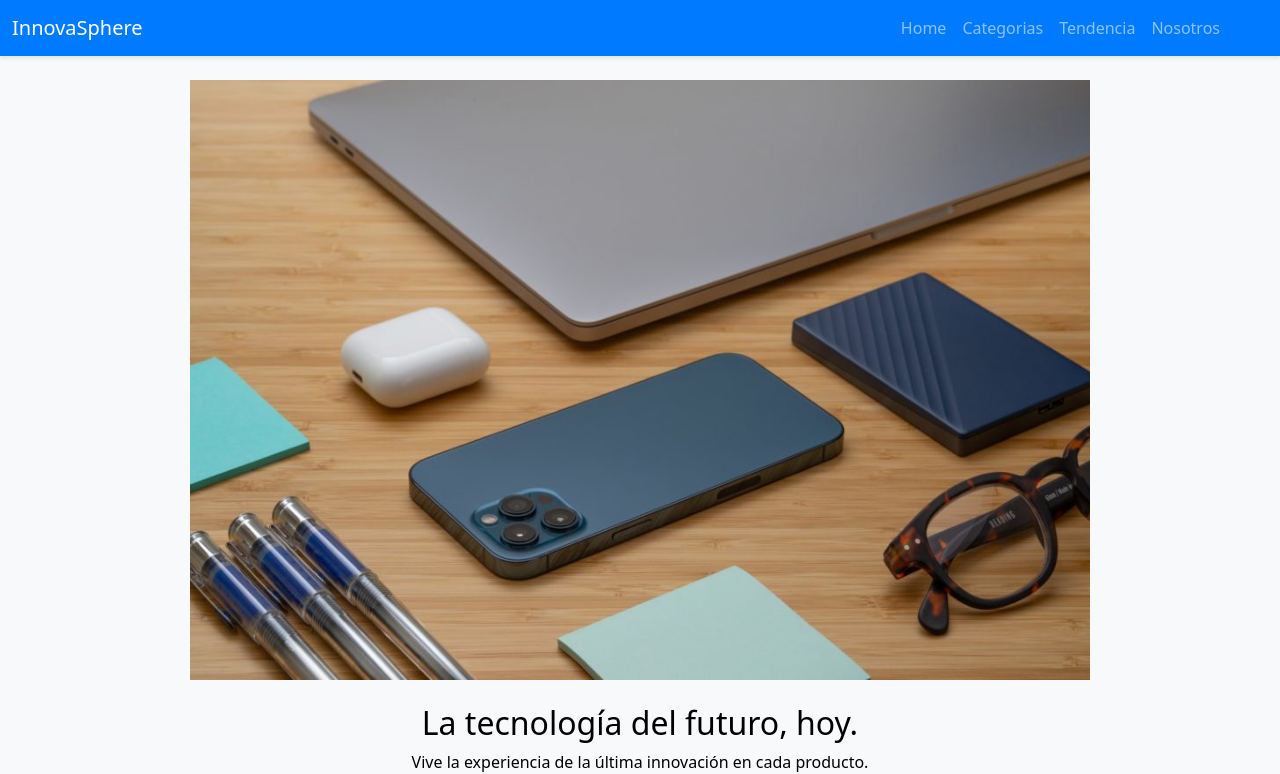
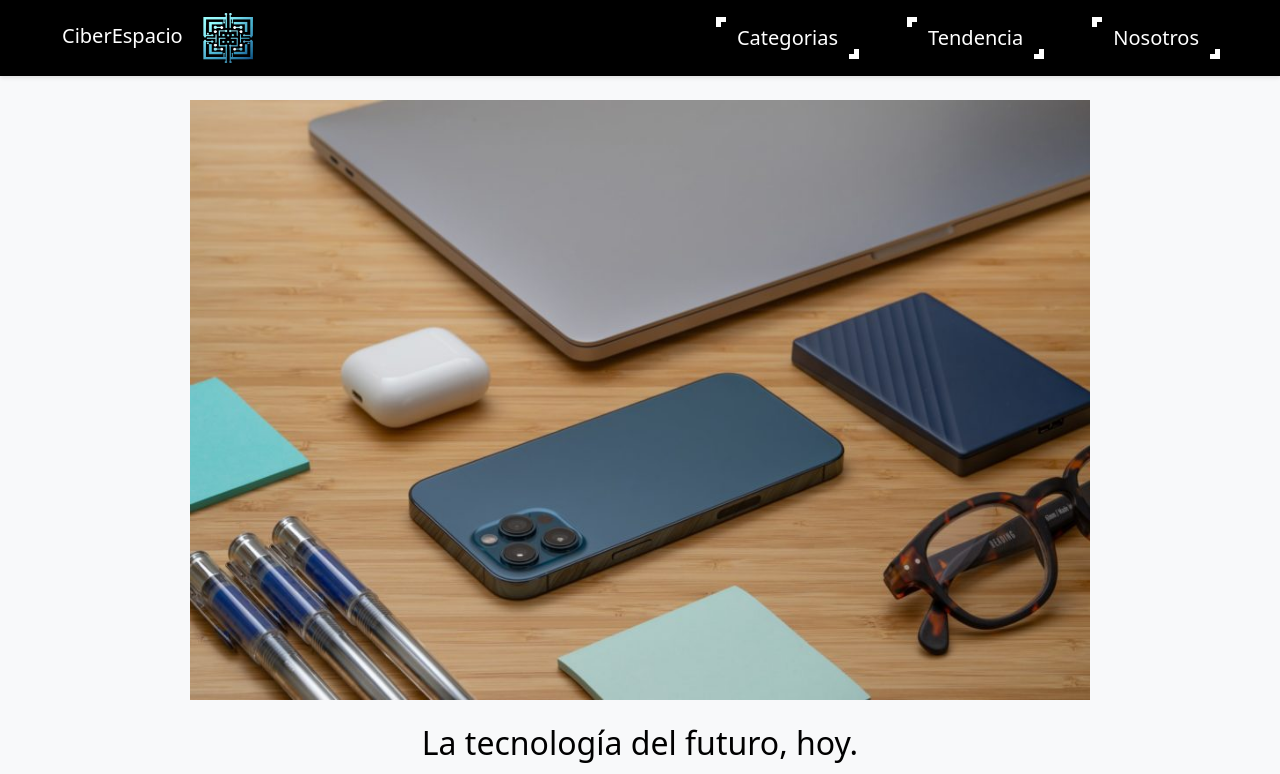
Before and after one commit to sajuoiz/proyecto.UDG, a Next.js app: page / in a window 1280 px wide. Shown: the top 774 px of the page. Built offline with nearby package versions, Linux system fonts and the light colour scheme.

Commit message:
header ha sido actualizado

```diff
--- a/app/header/index.tsx
+++ b/app/header/index.tsx
@@ -1,9 +1,19 @@
+import Image from 'next/image';
+import LogoImg from '../../public/imagenes/logo/logo-principal.png';
+
 const Header = () => {
   return (
     <header className={`navbar navbar-expand-lg navbar-dark custom-header`}>
       <div className="container-fluid">
-        <a className="navbar-brand" href="#">
-          InnovaSphere
+        <a className="navbar-brand" style={{ marginLeft: '50px' }} href="#">
+          CiberEspacio
+          <Image
+            src={LogoImg}
+            alt="Logo de la empresa"
+            width={50}
+            height={50}
+            style={{ marginLeft: '20px' }}
+          />
         </a>
         <button
           className="navbar-toggler"
@@ -16,31 +26,25 @@ const Header = () => {
         >
           <span className="navbar-toggler-icon"></span>
         </button>
-        <div className="navbar-collapse collapse" id="navbarNavDropdown">
+        {/* create a next image with a good aspect ratio for the logo in the header */}
+
+        <div
+          className="navbar-collapse d-flex justify-content-end collapse me-4"
+          id="navbarNavDropdown"
+        >
           <ul className="navbar-nav custom-navbar-nav">
-            <li className="nav-item">
-              <a className="nav-link custom-nav-link" href="#">
-                Home
-              </a>
-            </li>
-            <li className="nav-item">
-              <a
-                className="nav-link custom-nav-link"
-                href="#categorias-destacadas"
-              >
+            <li className="data-container px-4">
+              <a className="btn" href="#categorias-destacadas">
                 Categorias
               </a>
             </li>
-            <li className="nav-item">
-              <a
-                className="nav-link custom-nav-link"
-                href="#productos-populares"
-              >
+            <li className="data-container px-4">
+              <a className="btn" href="#productos-populares">
                 Tendencia
               </a>
             </li>
-            <li className="nav-item" style={{ paddingRight: '40px' }}>
-              <a className="nav-link custom-nav-link" href="#sobre-nosotros">
+            <li className="data-container px-4">
+              <a className="btn" href="#sobre-nosotros">
                 Nosotros
               </a>
             </li>
--- a/app/layout.tsx
+++ b/app/layout.tsx
@@ -1,5 +1,6 @@
 import 'bootstrap/dist/css/bootstrap.min.css';
-import './all.css';
+import './styles/all.css';
+import './styles/header.css';
 
 export default function RootLayout({
   children,
--- a/app/all.css
+++ b/app/styles/all.css
@@ -1,23 +1,3 @@
-.custom-header {
-  background-color: #007bff;
-  box-shadow: 0 2px 4px rgba(0, 0, 0, 0.1);
-}
-
-.custom-nav-link:hover {
-  background-color: #0056b3;
-  color: #fff;
-  border-radius: 0.25rem;
-  transition:
-    background-color 0.3s,
-    color 0.3s;
-}
-
-.custom-navbar-nav {
-  display: flex;
-  justify-content: flex-end;
-  width: 100%;
-}
-
 .btn-primary {
   background-color: #007bff;
   color: #fff; /* Texto en blanco */
--- /dev/null
+++ b/app/styles/header.css
@@ -0,0 +1,57 @@
+.custom-header {
+  background-color: black;
+  box-shadow: 0 2px 4px rgba(0, 0, 0, 0.1);
+}
+
+.btn {
+  cursor: pointer;
+  position: relative;
+  padding: 5px 20px;
+  background: black;
+  font-size: 20px;
+
+  transition: all 1s;
+  color: white;
+}
+
+.btn:after,
+.btn:before {
+  content: ' ';
+  width: 10px;
+  height: 10px;
+  position: absolute;
+  border: 0px solid #fff;
+  transition: all 1s;
+}
+
+.btn:after {
+  top: -1px;
+  left: -1px;
+  border-top: 5px solid white;
+  border-left: 5px solid white;
+}
+
+.btn:before {
+  bottom: -1px;
+  right: -1px;
+  border-bottom: 5px solid white;
+  border-right: 5px solid white;
+}
+
+.btn:hover {
+  color: black;
+  background-color: white;
+}
+
+.btn:hover:before,
+.btn:hover:after {
+  width: 100%;
+  height: 100%;
+}
+
+.data-container {
+  background: black;
+  display: flex;
+  justify-content: center;
+  align-items: center;
+}
```
Also changed, not shown: public/imagenes/logo/logo-principal.png (added).
